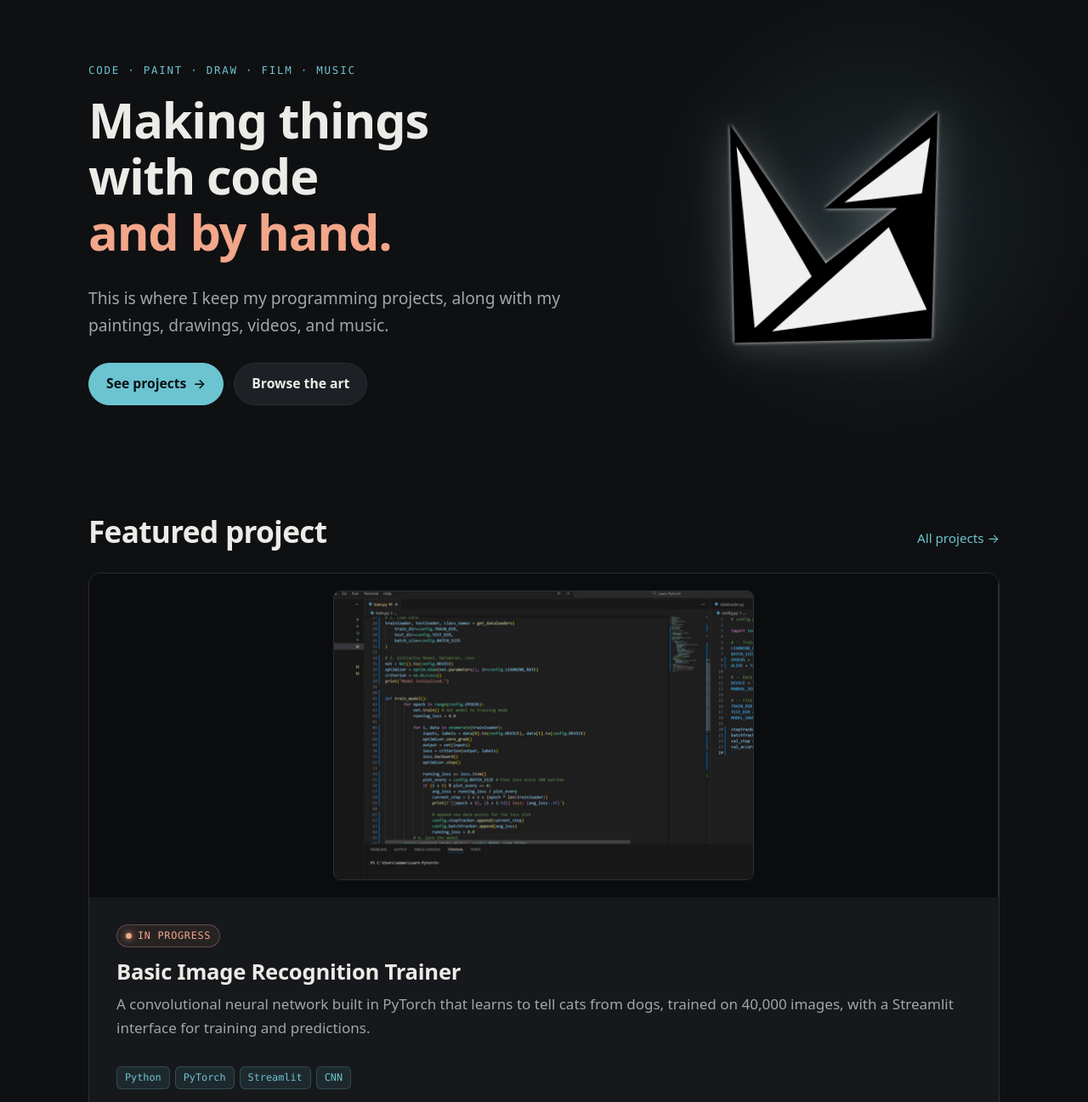
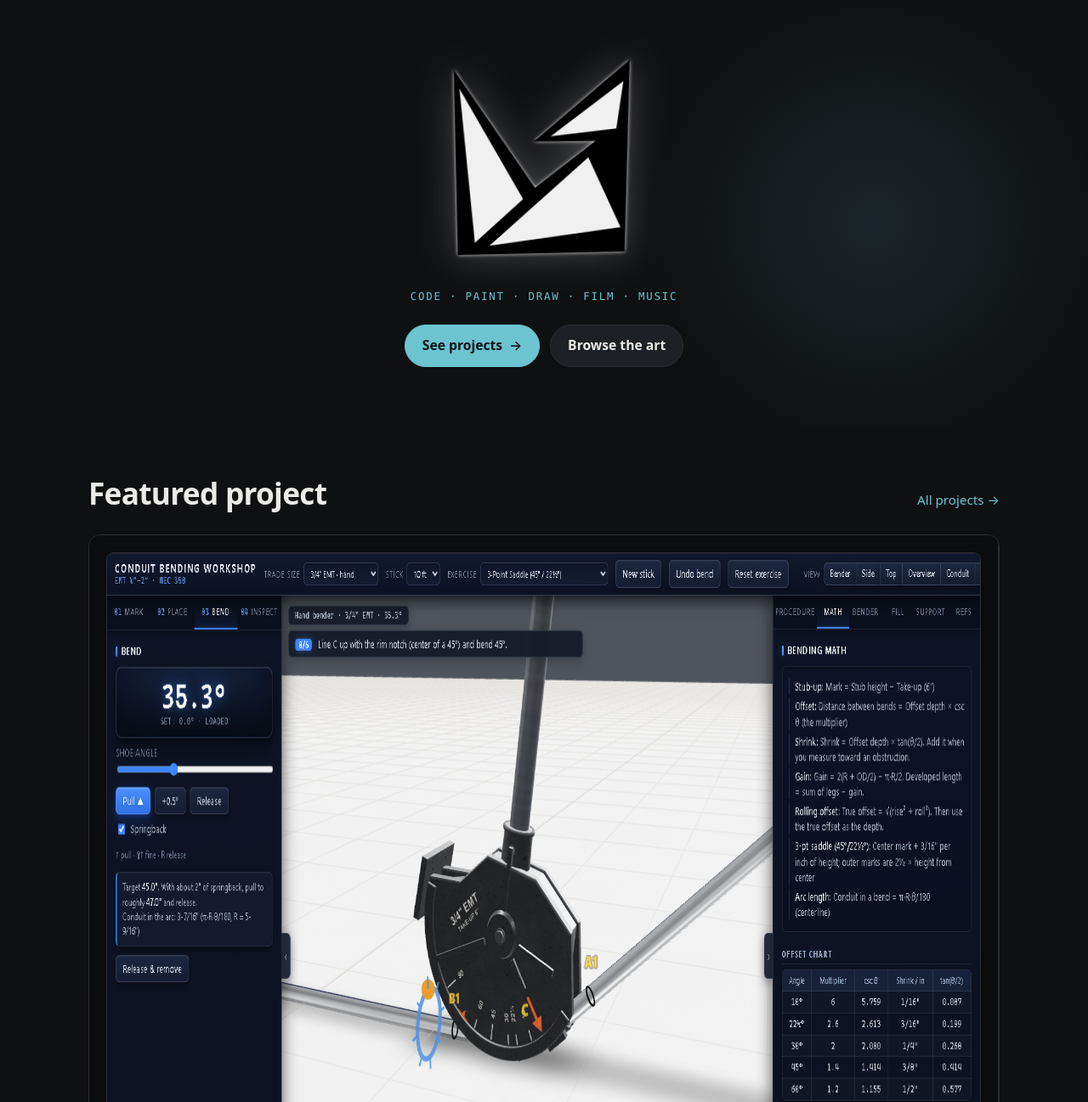
Before and after one commit to asarabiapersonal/asarabiapersonal.github.io, a plain HTML site: page index.html in a window 1280 px wide. Shown: the part 80-1377 px from the top of the page at 85% size. Drawn offline with Linux system fonts and the light colour scheme.

Commit message:
Center the home hero and feature Solarity Conduit
Co-Authored-By: Claude Opus 5.5 <noreply@anthropic.com>

```diff
--- a/assets/css/style.css
+++ b/assets/css/style.css
@@ -151,6 +151,11 @@ p  { margin: 0 0 1em; }
 .hero h1 .accent { color: var(--accent-2); white-space: nowrap; }
 .hero-actions { display: flex; gap: 12px; flex-wrap: wrap; margin-top: 28px; }
 .hero-mark { display: grid; place-items: center; }
+.hero .container.hero-center { display: flex; flex-direction: column; align-items: center; text-align: center; gap: 0; }
+.hero-center .hero-mark { margin-bottom: 28px; }
+.hero-center .hero-mark img { width: min(220px, 55vw); }
+.hero-center .hero-actions { justify-content: center; margin-top: 8px; }
+.visually-hidden { position: absolute; width: 1px; height: 1px; overflow: hidden; clip: rect(0 0 0 0); white-space: nowrap; }
 .hero-mark img {
   width: min(260px, 70%);
   height: auto;
--- a/index.html
+++ b/index.html
@@ -32,19 +32,15 @@
   <main id="main">
     <!-- Hero -->
     <section class="hero">
-      <div class="container">
-        <div>
-          <p class="eyebrow">Code · Paint · Draw · Film · Music</p>
-          <h1>Making things with code <span class="accent">and by hand.</span></h1>
-          <!-- EDIT ME: a sentence or two about you. -->
-          <p class="lede">This is where I keep my programming projects, along with my paintings, drawings, videos, and music.</p>
-          <div class="hero-actions">
-            <a class="btn btn-primary" href="projects.html">See projects <span class="arrow" aria-hidden="true">&rarr;</span></a>
-            <a class="btn" href="art.html">Browse the art</a>
-          </div>
-        </div>
+      <div class="container hero-center">
+        <h1 class="visually-hidden">Adam Sarabia</h1>
         <div class="hero-mark">
           <img src="assets/img/logo.svg" alt="" width="260" height="281">
+        </div>
+        <p class="eyebrow">Code · Paint · Draw · Film · Music</p>
+        <div class="hero-actions">
+          <a class="btn btn-primary" href="projects.html">See projects <span class="arrow" aria-hidden="true">&rarr;</span></a>
+          <a class="btn" href="art.html">Browse the art</a>
         </div>
       </div>
     </section>
@@ -56,16 +52,16 @@
           <h2>Featured project</h2>
           <a href="projects.html">All projects &rarr;</a>
         </div>
-        <a class="card feature" href="projects.html#image-recognition-trainer">
+        <a class="card feature" href="projects.html#solarity-conduit">
           <div class="feature-media">
-            <img src="assets/img/projects/image-classifier/training-code.png" alt="PyTorch training loop code open in VS Code" width="495" height="341">
+            <img src="assets/img/projects/conduit-bending/bend.png" alt="Bending a 3-point saddle on a 3/4-inch EMT hand bender in the Solarity Conduit simulator" width="1600" height="900">
           </div>
           <div class="card-body">
-            <span class="badge">In progress</span>
-            <h3 style="margin-top:14px;font-size:1.6rem">Basic Image Recognition Trainer</h3>
-            <p class="muted">A convolutional neural network built in PyTorch that learns to tell cats from dogs, trained on 40,000 images, with a Streamlit interface for training and predictions.</p>
+            <span class="badge">Pinned</span>
+            <h3 style="margin-top:14px;font-size:1.6rem">Solarity Conduit</h3>
+            <p class="muted">A 3D, browser-based trainer for marking, placing, and bending EMT conduit, then fitting it to real field jobs on a work wall.</p>
             <ul class="tags">
-              <li>Python</li><li>PyTorch</li><li>Streamlit</li><li>CNN</li>
+              <li>JavaScript</li><li>Three.js</li><li>3D</li><li>Trade training</li>
             </ul>
             <span style="color:var(--accent);font-weight:600">Read about it &rarr;</span>
           </div>
```
